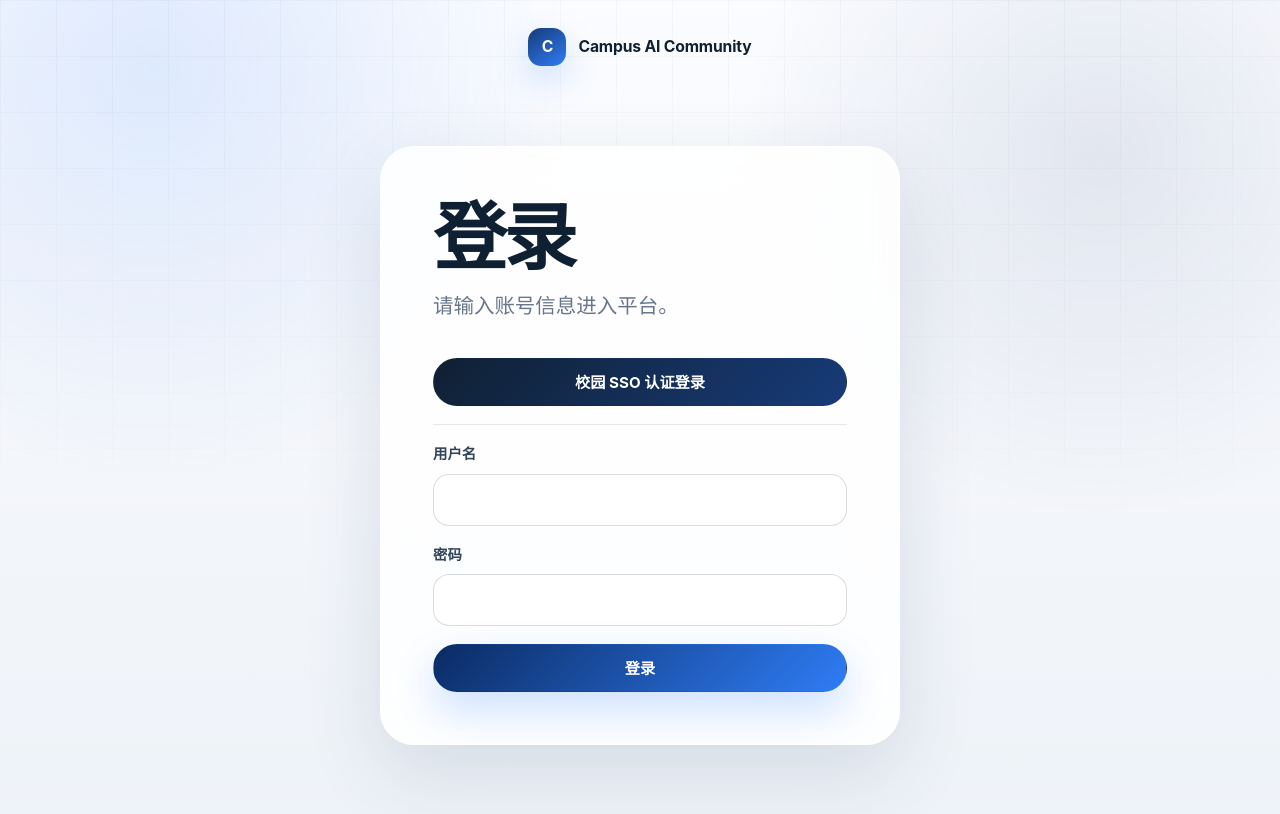
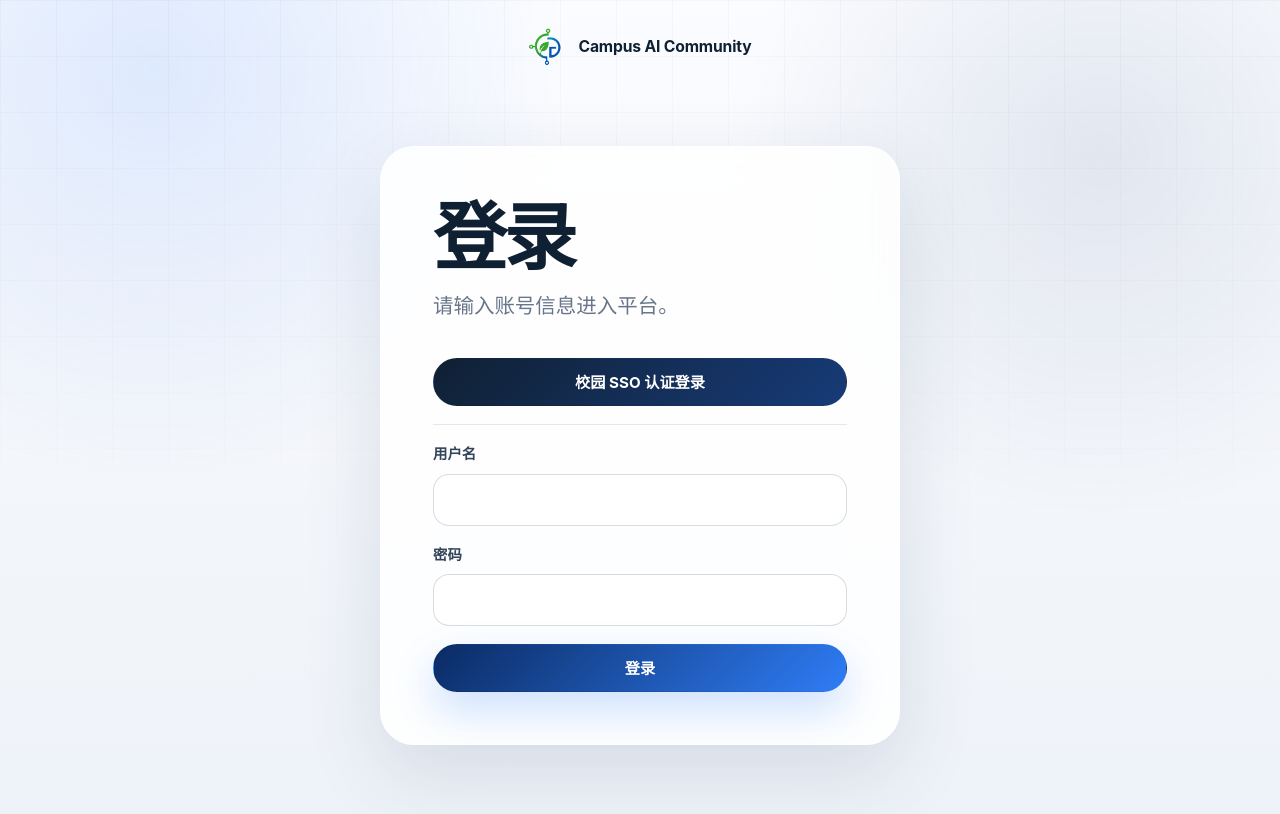
Before and after one commit to MatrixHackin/Campus-AI-Demo-Community, a React (Vite) app in the folder frontend/: page /login in a window 1280 px wide. Shown: the top 814 px of the page. Built offline with nearby package versions, Linux system fonts and the light colour scheme; no server answers.

Commit message:
添加LOGO

```diff
--- a/frontend/index.html
+++ b/frontend/index.html
@@ -3,6 +3,8 @@
   <head>
     <meta charset="UTF-8" />
     <meta name="viewport" content="width=device-width, initial-scale=1.0" />
+    <link rel="icon" type="image/png" href="/logo.png" />
+    <link rel="apple-touch-icon" href="/logo.png" />
     <title>Campus AI Community</title>
     <meta name="description" content="校园 AI 社区平台。" />
   </head>
--- a/frontend/src/components/AppShell.jsx
+++ b/frontend/src/components/AppShell.jsx
@@ -1,5 +1,6 @@
 import { NavLink } from 'react-router-dom'
 import { useAuth } from '../context/AuthContext'
+import BrandLogo from './BrandLogo'
 
 const navItems = [
   { to: '/dashboard', label: '工作台' },
@@ -16,7 +17,7 @@ export default function AppShell({ children }) {
     <div className="site-shell app-shell">
       <header className="app-nav">
         <div className="site-brand" aria-label="Campus AI Community">
-          <span className="site-brand__mark">C</span>
+          <BrandLogo />
           <span>Campus AI Community</span>
         </div>
 
--- /dev/null
+++ b/frontend/src/components/BrandLogo.jsx
@@ -0,0 +1,3 @@
+export default function BrandLogo() {
+  return <img className="site-brand__logo" src="/logo.png" alt="" aria-hidden="true" />
+}
--- a/frontend/src/pages/LandingPage.jsx
+++ b/frontend/src/pages/LandingPage.jsx
@@ -1,11 +1,12 @@
 import { Link } from 'react-router-dom'
+import BrandLogo from '../components/BrandLogo'
 
 export default function LandingPage() {
   return (
     <div className="site-shell landing-shell">
       <header className="site-header">
         <Link className="site-brand" to="/" aria-label="Campus AI Community 首页">
-          <span className="site-brand__mark">C</span>
+          <BrandLogo />
           <span>Campus AI Community</span>
         </Link>
         <nav className="site-nav" aria-label="主导航">
--- a/frontend/src/pages/LoginPage.jsx
+++ b/frontend/src/pages/LoginPage.jsx
@@ -1,5 +1,6 @@
 import { useState } from 'react'
 import { Link, Navigate, useNavigate } from 'react-router-dom'
+import BrandLogo from '../components/BrandLogo'
 import { useAuth } from '../context/AuthContext'
 
 export default function LoginPage() {
@@ -31,7 +32,7 @@ export default function LoginPage() {
     <div className="site-shell auth-shell">
       <header className="site-header">
         <Link className="site-brand" to="/" aria-label="Campus AI Community 首页">
-          <span className="site-brand__mark">C</span>
+          <BrandLogo />
           <span>Campus AI Community</span>
         </Link>
       </header>
--- a/frontend/src/styles/global.css
+++ b/frontend/src/styles/global.css
@@ -102,9 +102,19 @@ button {
   letter-spacing: -0.01em;
 }
 
+.site-brand__logo,
 .site-brand__mark {
   width: 38px;
   height: 38px;
+}
+
+.site-brand__logo {
+  display: block;
+  flex: 0 0 auto;
+  object-fit: contain;
+}
+
+.site-brand__mark {
   display: grid;
   place-items: center;
   border-radius: 13px;
```
Also changed, not shown: frontend/public/logo.png (added).
